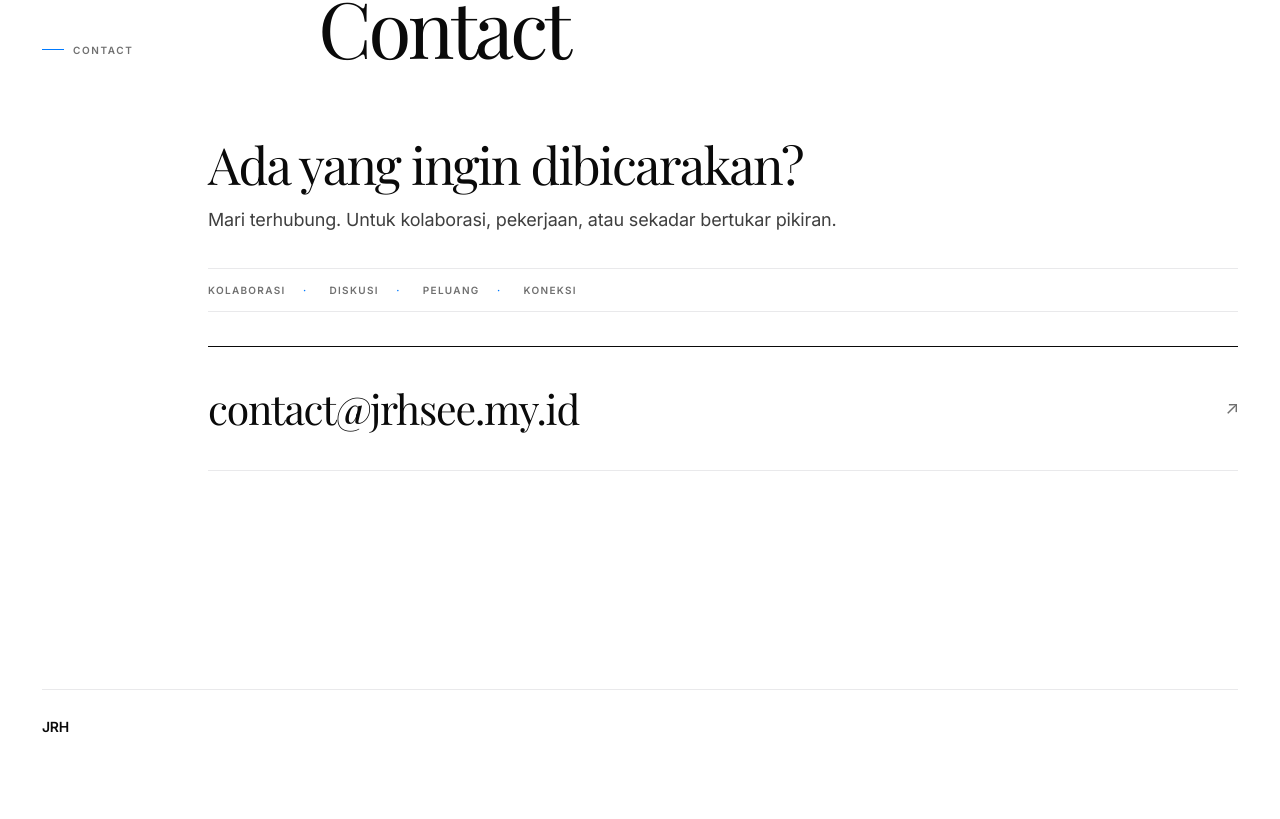
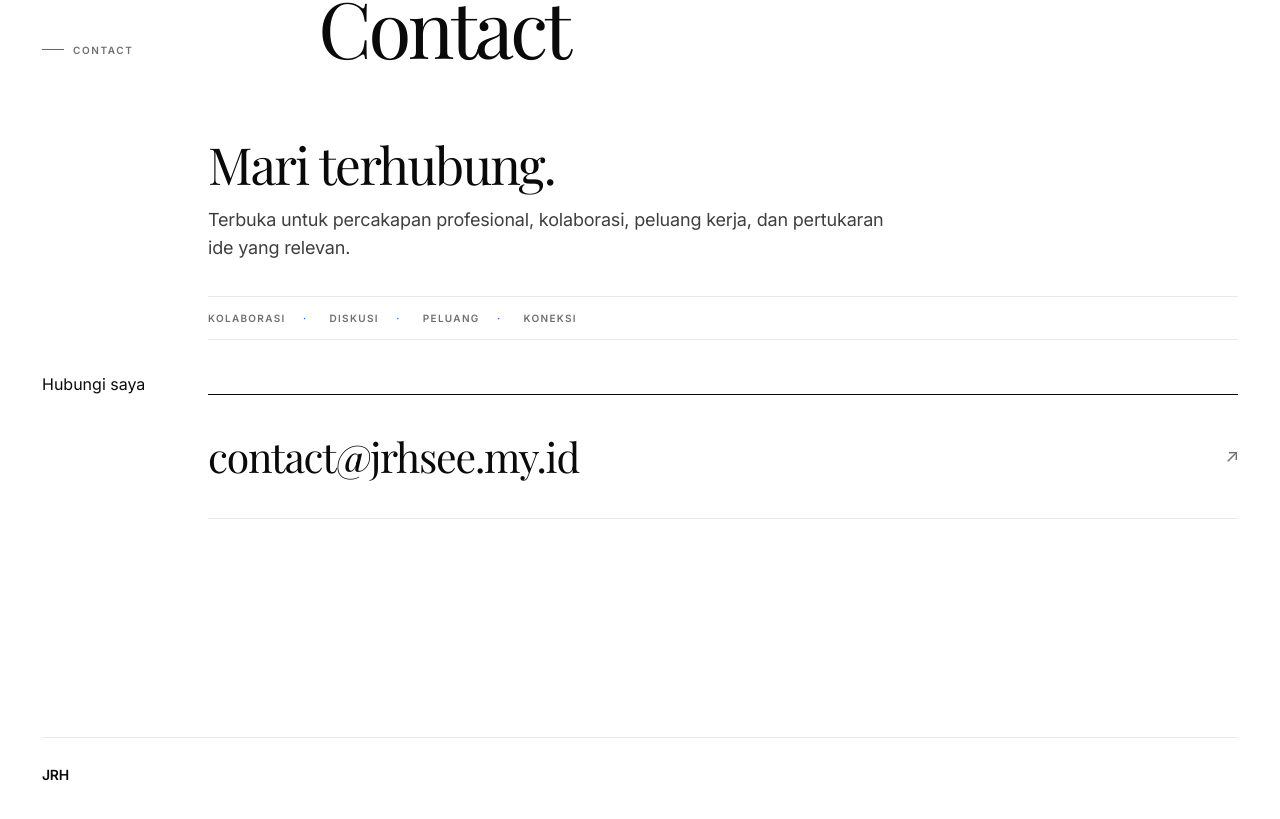
Before and after one commit to LionerHakim/JRHs, a React (Vite) app: page / in a window 1280 px wide. Shown: the part 3635-4454 px from the top of the page. Before the commit the page ends 4414 px from the top, so only its background shows below. Built offline with nearby package versions, Linux system fonts and the light colour scheme.

Commit message:
Elevate contact section messaging

```diff
--- a/src/main.tsx
+++ b/src/main.tsx
@@ -158,8 +158,8 @@ export default function App() {
           </div>
 
           <div className="contact-intro">
-            <p className="contact-question">Ada yang ingin dibicarakan?</p>
-            <p className="contact-answer">Mari terhubung. Untuk kolaborasi, pekerjaan, atau sekadar bertukar pikiran.</p>
+            <p className="contact-question">Mari terhubung.</p>
+            <p className="contact-answer">Terbuka untuk percakapan profesional, kolaborasi, peluang kerja, dan pertukaran ide yang relevan.</p>
           </div>
 
           <div className="contact-benefits" aria-label="Contact opportunities">
@@ -168,6 +168,8 @@ export default function App() {
             <span>Peluang</span>
             <span>Koneksi</span>
           </div>
+
+          <div className="contact-cta-label">Hubungi saya</div>
 
           <div className="links-list">
             <a href={`mailto:${siteConfig.contactEmail}`}>
```
